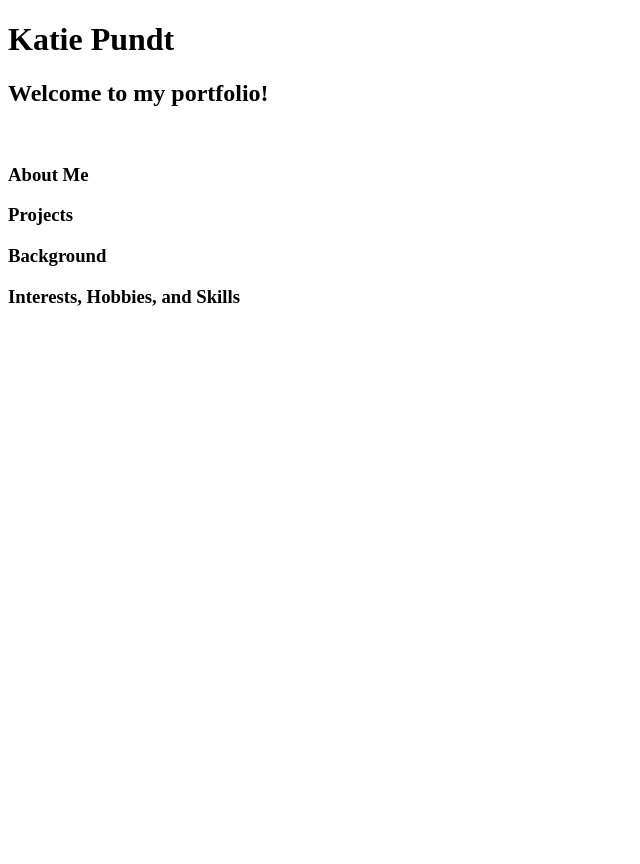
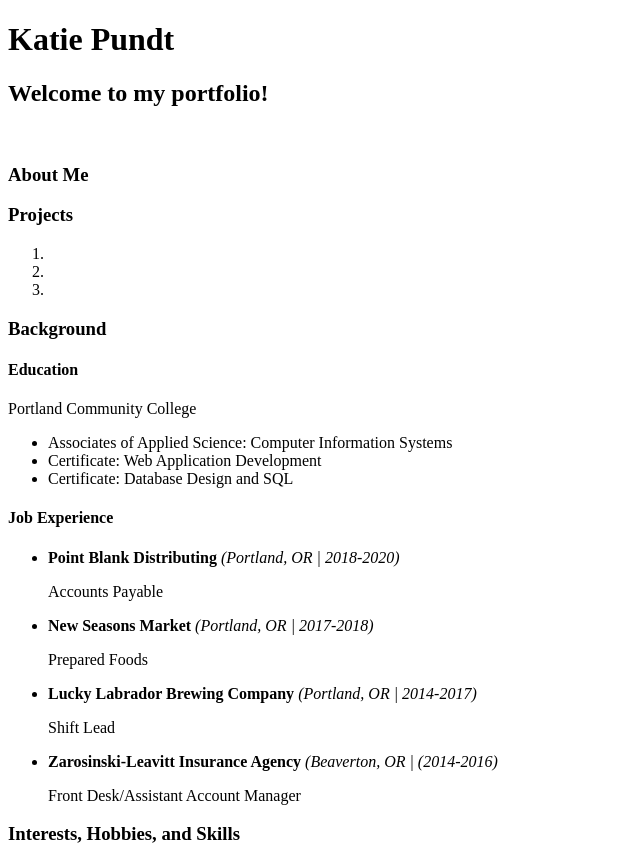
Before and after one commit to kpundt93/portfolio, a plain HTML site: page index.html in a window 1280 px wide. Shown: the whole page, without its empty margins (0-640 px from the left). Before the commit the page ends 800 px from the top, so only its background shows below. Drawn offline with Linux system fonts and the light colour scheme.

Commit message:
added content to Background section

```diff
--- a/index.html
+++ b/index.html
@@ -13,12 +13,39 @@
   <img src="" alt="">
 
   <h3>About Me</h3>
+  <p></p>
 
   <h3>Projects</h3>
+  <p></p>
+  <ol>
+    <li></li>
+    <li></li>
+    <li></li>
+  </ol>
 
   <h3>Background</h3>
+  <h4>Education</h4>
+  <p>Portland Community College</p>
+  <ul>
+    <li>Associates of Applied Science: Computer Information Systems</li>
+    <li>Certificate: Web Application Development</li>
+    <li>Certificate: Database Design and SQL</li>
+  </ul>
+  <h4>Job Experience</h4>
+  <ul>
+    <li><strong>Point Blank Distributing</strong> <em>(Portland, OR | 2018-2020)</em></li>
+    <p>Accounts Payable </p>
+    <p></p>
+    <li><strong>New Seasons Market</strong> <em>(Portland, OR | 2017-2018)</em></li>
+    <p>Prepared Foods</p>
+    <li><strong>Lucky Labrador Brewing Company</strong> <em>(Portland, OR | 2014-2017)</em></li>
+    <p>Shift Lead</p>
+    <li><strong>Zarosinski-Leavitt Insurance Agency</strong> <em>(Beaverton, OR | (2014-2016)</em></li>
+    <p>Front Desk/Assistant Account Manager</p>
+  </ul>
 
   <h3>Interests, Hobbies, and Skills</h3>
+  <p></p>
 
 </body>
 </html>
```
